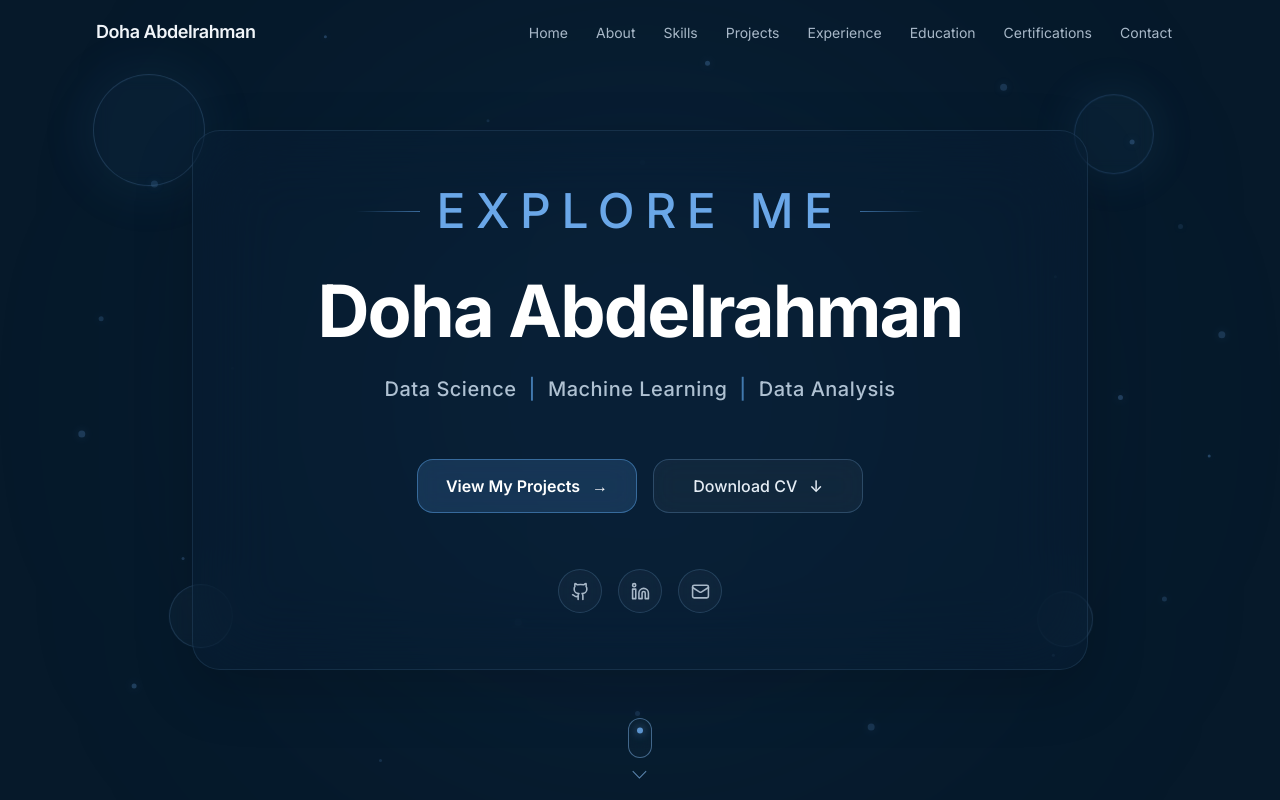
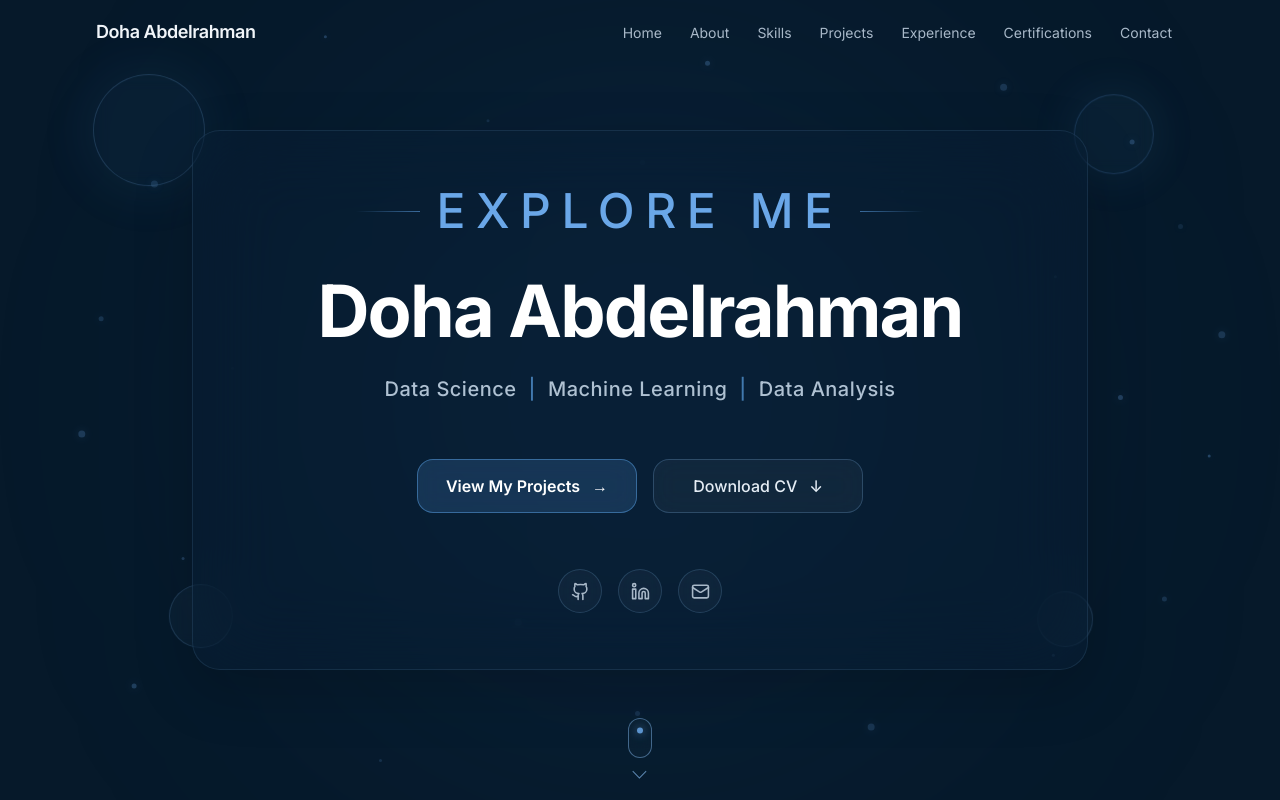
Before and after one commit to DohaAbdelrahman/Doha, a Next.js app: page / in a window 1280 px wide. Shown: the top 800 px of the page. Built offline with nearby package versions, Linux system fonts and the light colour scheme.

Commit message:
update nav

```diff
--- a/src/data/portfolio.ts
+++ b/src/data/portfolio.ts
@@ -483,7 +483,6 @@ export const navLinks = [
   { label: "Skills", href: "#skills" },
   { label: "Projects", href: "#projects" },
   { label: "Experience", href: "#experience" },
-  { label: "Education", href: "#education" },
   { label: "Certifications", href: "#certifications" },
   { label: "Contact", href: "#contact" },
 ];
```
